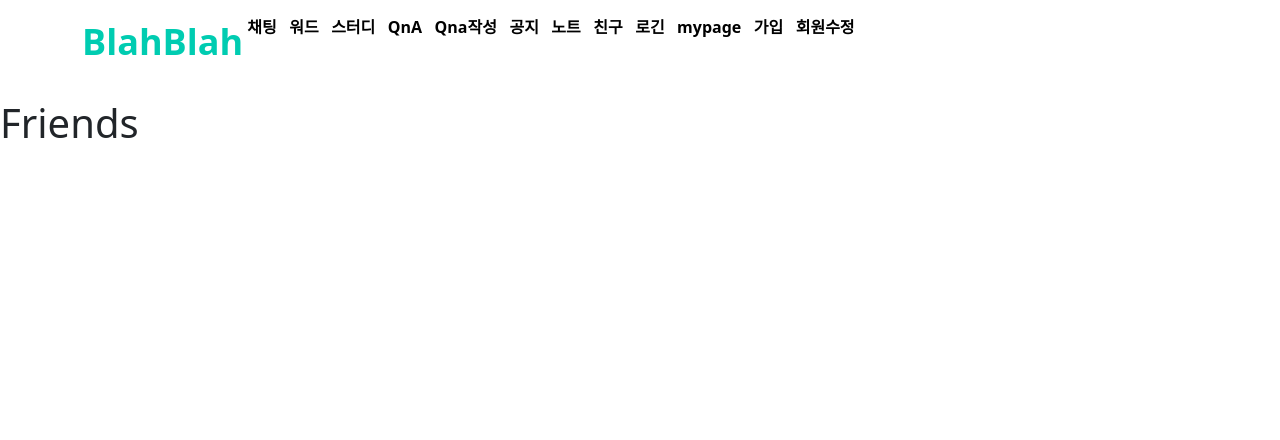
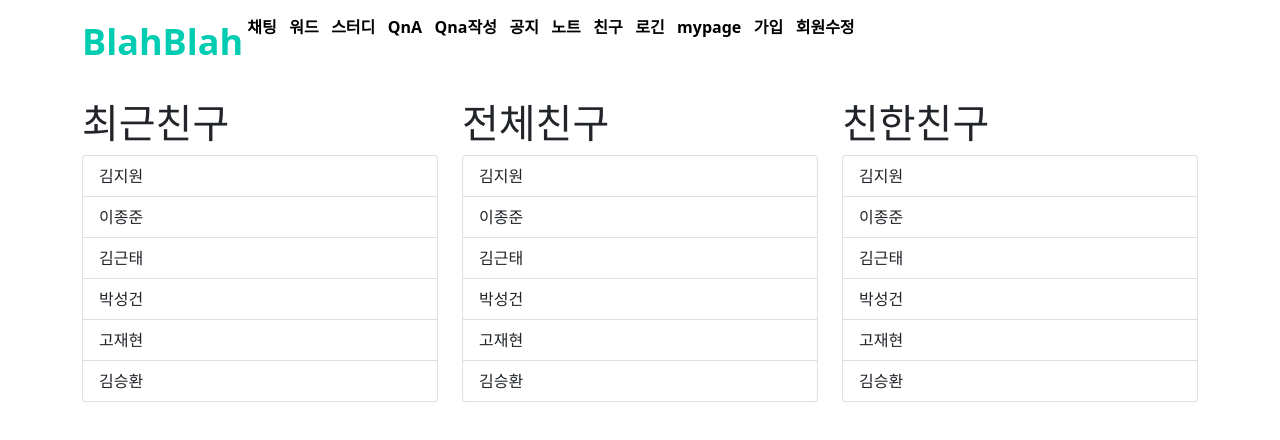
Before and after one commit to damwon/BlahBlah, a Next.js app in the folder FE/blahblah/: page /user/friends in a window 1280 px wide. Shown: the top 440 px of the page. Built offline with nearby package versions, Linux system fonts and the light colour scheme.

Commit message:
feat/fe/friends

```diff
--- a/FE/blahblah/pages/user/friends.tsx
+++ b/FE/blahblah/pages/user/friends.tsx
@@ -1,9 +1,51 @@
 /* eslint-disable */
+import { Container,Row,Col,ListGroup } from 'react-bootstrap';
+
 export default function Friends() {
   return (
     <>
+     <Container>
+        <Row>
+      <Col>
+      <h1>최근친구</h1>
+      <ListGroup>
+  <ListGroup.Item>김지원</ListGroup.Item>
+  <ListGroup.Item>이종준</ListGroup.Item>
+  <ListGroup.Item>김근태</ListGroup.Item>
+  <ListGroup.Item>박성건</ListGroup.Item>
+  <ListGroup.Item>고재현</ListGroup.Item>
+  <ListGroup.Item>김승환</ListGroup.Item>
 
-      <h1>Friends</h1>
+</ListGroup>
+      </Col>
+      <Col>
+      <h1>전체친구</h1>
+      <ListGroup>
+  <ListGroup.Item>김지원</ListGroup.Item>
+  <ListGroup.Item>이종준</ListGroup.Item>
+  <ListGroup.Item>김근태</ListGroup.Item>
+  <ListGroup.Item>박성건</ListGroup.Item>
+  <ListGroup.Item>고재현</ListGroup.Item>
+  <ListGroup.Item>김승환</ListGroup.Item>
+
+</ListGroup>
+      </Col>
+      <Col>
+      <h1>친한친구</h1>
+      <ListGroup>
+  <ListGroup.Item>김지원</ListGroup.Item>
+  <ListGroup.Item>이종준</ListGroup.Item>
+  <ListGroup.Item>김근태</ListGroup.Item>
+  <ListGroup.Item>박성건</ListGroup.Item>
+  <ListGroup.Item>고재현</ListGroup.Item>
+  <ListGroup.Item>김승환</ListGroup.Item>
+
+</ListGroup>
+      </Col>
+        </Row>
+
+    </Container>
+
     </>
   )
 }
--- a/FE/blahblah/pages/user/index.tsx
+++ b/FE/blahblah/pages/user/index.tsx
@@ -1,3 +1,4 @@
+import { Container,Row,Col } from 'react-bootstrap';
 
 export default function User() {
   return (
```
Also changed, not shown: FE/blahblah/pages/user/findpass.tsx (+9 -1 lines), FE/blahblah/pages/user/mypage.tsx (+9 -1 lines), FE/blahblah/pages/user/update.tsx (+9 -1 lines), FE/blahblah/pages/user/updatecheck.tsx (+9 -1 lines).
